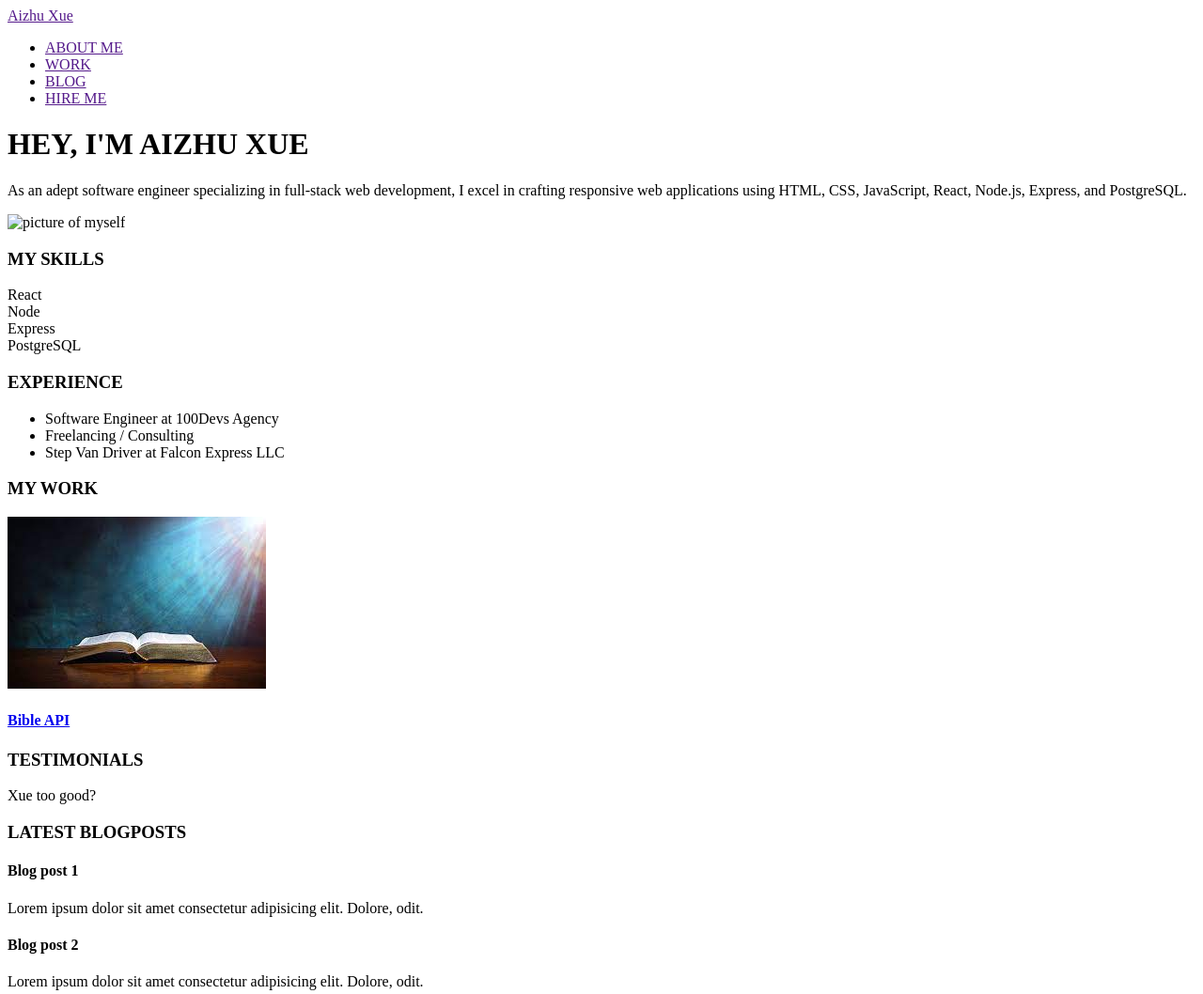
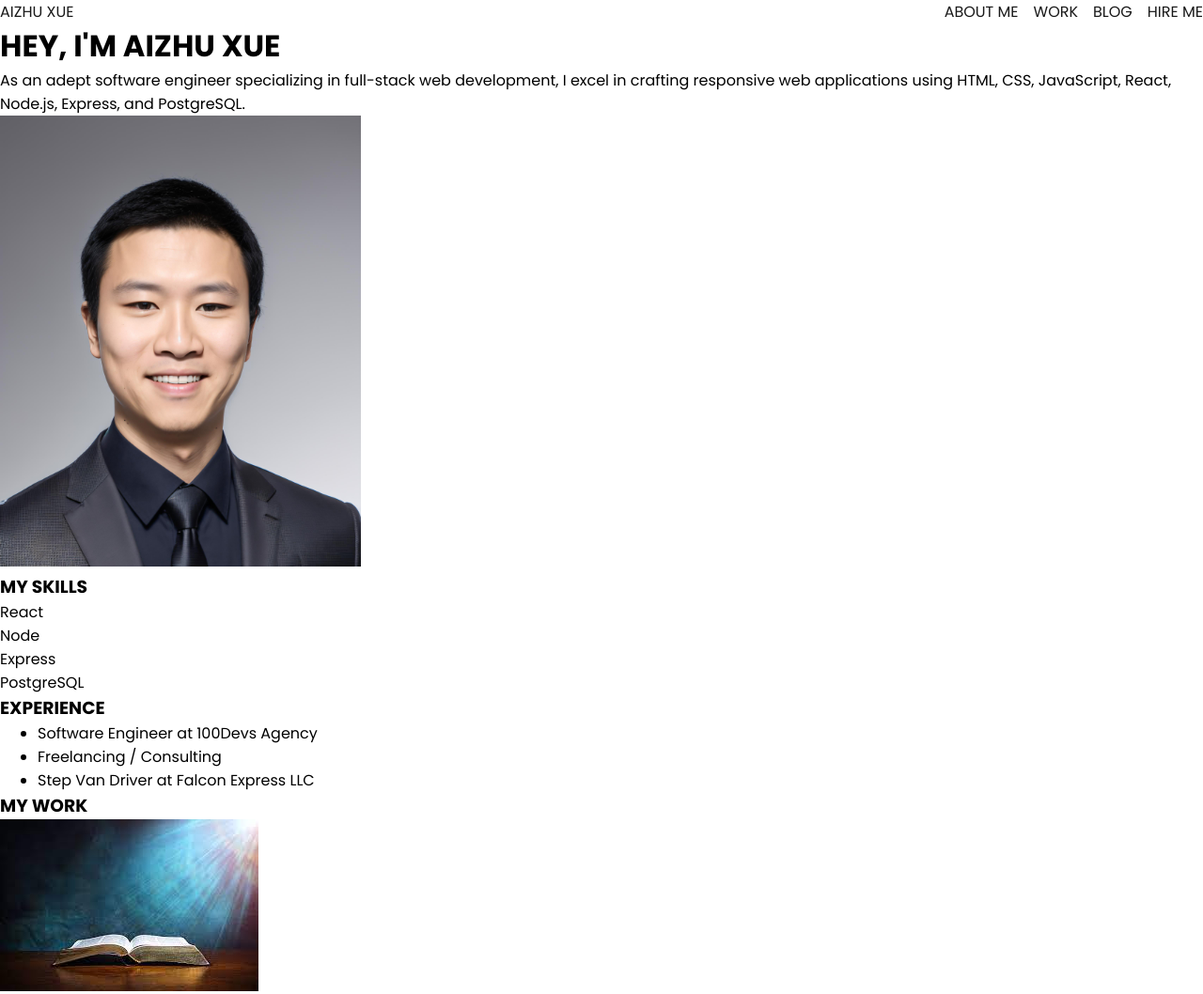
Before and after one commit to aizhuxue007/portfolio, a website built with Vite: page index.html in a window 1280 px wide. Shown: the top 1058 px of the page at 94% size. Built offline with nearby package versions, Linux system fonts and the light colour scheme.

Commit message:
type, nav, images

```diff
--- a/index.html
+++ b/index.html
@@ -3,15 +3,22 @@
 <head>
     <meta charset="UTF-8">
     <meta name="viewport" content="width=device-width, initial-scale=1.0">
+    <meta name="description" content="Aizhu Xue's Software Engineering Portfolio">
     <title>Aizhu Xue</title>
     <link rel="stylesheet" href="stylesheets/styles.css">
 </head>
 <body>
     <header>
-        <nav>
-            <div class="logo">
-                <a href="">Aizhu Xue</a>
+        <nav class="header__nav">
+            <div class="nav__top">
+
+                <a class="logo" href="">AIZHU XUE</a>
+                <svg width="48" height="48" viewBox="0 0 24 24" xmlns="http://www.w3.org/2000/svg">
+                    <path fill="#000000" d="M12 2A10 10 0 0 0 2 12a10 10 0 0 0 10 10a10 10 0 0 0 10-10A10 10 0 0 0 12 2M6 7h12v2H6V7m0 4h12v2H6v-2m0 4h12v2H6v-2Z"/>
+                </svg>
+
             </div>
+
             <ul>
                 <li><a href="">ABOUT ME</a></li>
                 <li><a href="">WORK</a></li>
@@ -24,7 +31,7 @@
                 <h1>HEY, I'M AIZHU XUE</h1>
                 <p>As an adept software engineer specializing in full-stack web development, I excel in crafting responsive web applications using HTML, CSS, JavaScript, React, Node.js, Express, and PostgreSQL. </p>
             </div>
-            <img src="" alt="picture of myself" class="hero__myself">
+            <img class="hero__myself" src="assets/professional-headshot.png" alt="professional picture of myself">
         </main>
     </header>
     <section class="skills">
@@ -88,10 +95,7 @@
                 <h4>Blog post 3</h4>
                 <p>Lorem ipsum dolor sit amet consectetur adipisicing elit. Dolore, odit.</p>
             </article>
-            <article class="post">
-                <h4>Blog post 4</h4>
-                <p>Lorem ipsum dolor sit amet consectetur adipisicing elit. Dolore, odit.</p>
-            </article>
+
         </div>
     </section>
     <footer>
--- a/package.json
+++ b/package.json
@@ -5,7 +5,7 @@
   "main": "index.js",
   "scripts": {
     "test": "echo \"Error: no test specified\" && exit 1",
-    "dev": "vite index.html"
+    "dev": "vite"
   },
   "keywords": [],
   "author": "",
--- a/stylesheets/styles.css
+++ b/stylesheets/styles.css
@@ -0,0 +1,69 @@
+@import url('https://fonts.googleapis.com/css2?family=Poppins:wght@300;400;700&display=swap');
+
+*,
+*::before,
+*::after {
+    margin: 0;
+    box-sizing: border-box;
+}
+
+:root {
+    --poppins: 'Poppins', san-serif;
+
+    --primary: rgba(25, 25, 25, 1);
+    --secondary: rgba(25, 25, 25, 1);
+    --grey: rgba(25, 25, 25, 1);
+}
+
+body {
+    font-family: var(--poppins);
+}
+
+a {
+    text-decoration: none;
+}
+
+a:visited {
+    color: var(--grey);
+}
+
+/* Mobile First Design */
+
+
+.nav__top {
+    display: flex;
+    justify-content: space-between;
+    align-items: center;
+}
+
+.header__nav ul {
+    text-align: center;
+    display: none;
+}
+
+.header__nav ul li {
+    list-style: none;
+}
+
+.hero__myself {
+    width: 30%;
+    min-width: 100px
+}
+
+@media (min-width: 900px) {
+    header nav {
+        display: flex;
+        justify-content: space-between;
+    }
+
+    header svg {
+        display: none;
+    }
+
+    .header__nav ul {
+        display: flex;
+        gap: 1em;
+    }
+
+
+}
```
Also changed, not shown: assets/professional-headshot.png (added).
